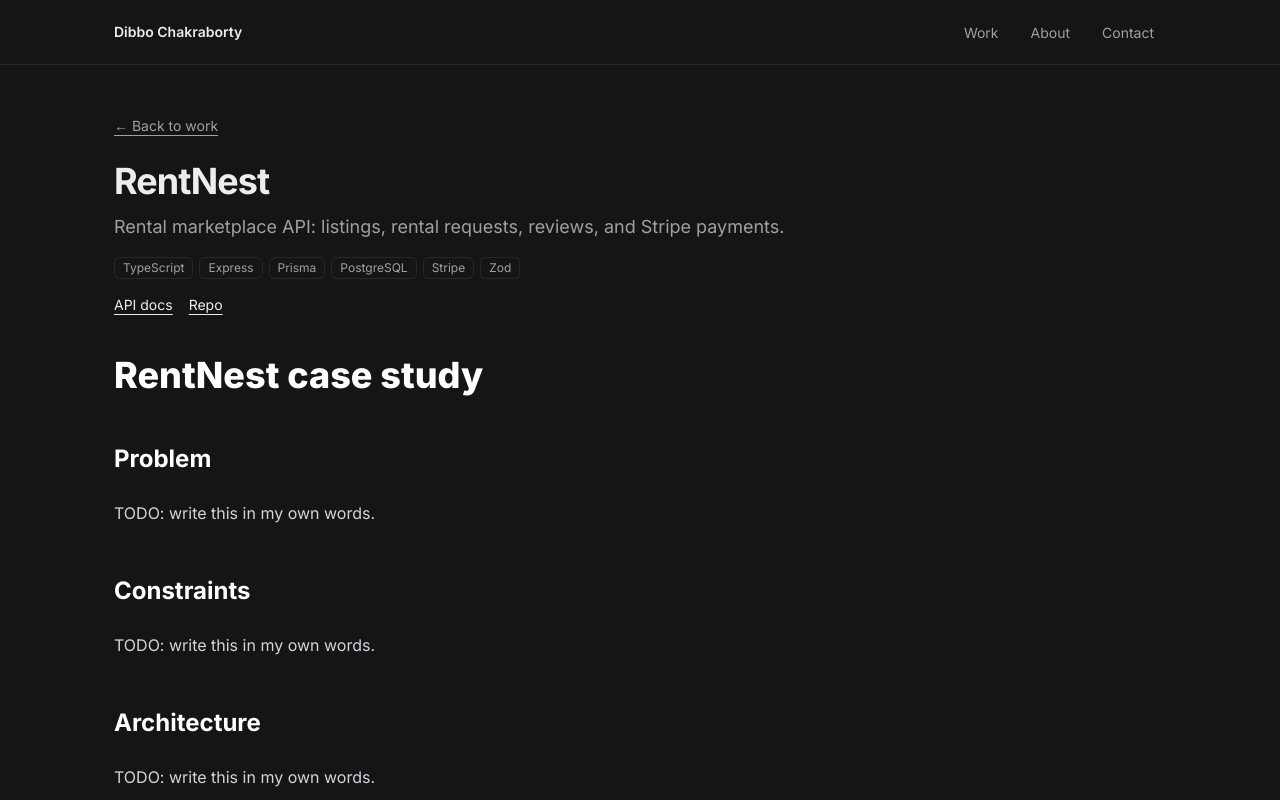
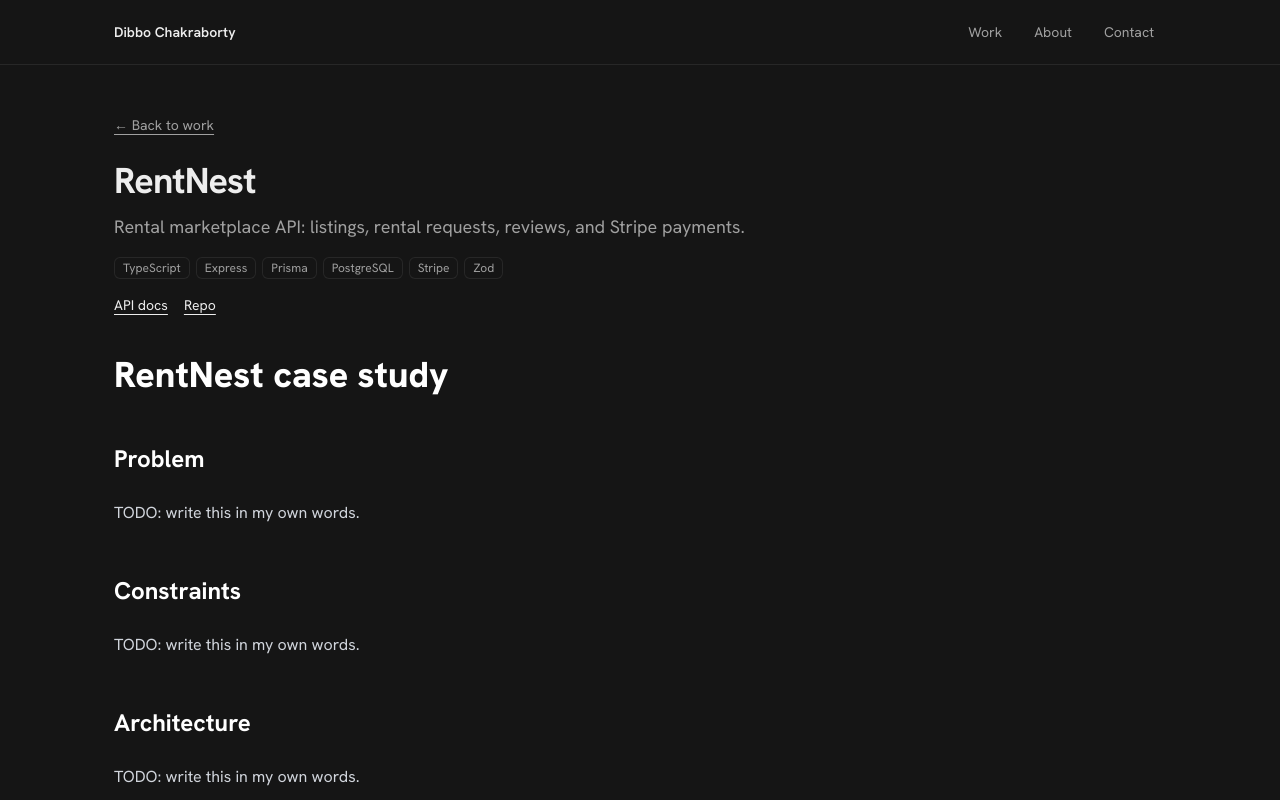
Before and after one commit to dibbockb/portfolio-mark-II, a Next.js app: page /projects/rentnest in a window 1280 px wide. Shown: the top 800 px of the page. Built offline with nearby package versions, Linux system fonts and the light colour scheme.

Commit message:
chore: change font to Hanken Grotesk

```diff
--- a/src/app/globals.css
+++ b/src/app/globals.css
@@ -51,8 +51,8 @@ body {
 
 /* Visible keyboard focus everywhere. */
 :focus-visible {
-  outline: 2px solid var(--primary);
-  outline-offset: 2px;
+  outline: 0px solid var(--primary);
+  outline-offset: 0px;
 }
 
 /* Offset anchored sections below the sticky navbar. */
--- a/src/app/layout.tsx
+++ b/src/app/layout.tsx
@@ -1,14 +1,14 @@
 import { Analytics } from "@vercel/analytics/next";
 import type { Metadata } from "next";
-import { Inter } from "next/font/google";
 import { Toaster } from "sonner";
 import { Footer } from "@/components/footer";
 import { MotionProvider } from "@/components/motion-provider";
 import { Navbar } from "@/components/navbar";
 import { profile } from "@/data/profile";
 import "./globals.css";
+import { Hanken_Grotesk } from "next/font/google";
 
-const inter = Inter({ subsets: ["latin"], display: "swap" });
+const hankenGrotesk = Hanken_Grotesk({ subsets: ["latin"], display: "swap" });
 
 export const metadata: Metadata = {
   metadataBase: new URL(profile.siteUrl),
@@ -38,7 +38,7 @@ export default function RootLayout({
 }) {
   return (
     <html lang="en">
-      <body className={`${inter.className} bg-background text-foreground`}>
+      <body className={`${hankenGrotesk.className} bg-background text-foreground`}>
         <a
           href="#main"
           className="sr-only focus:not-sr-only focus:absolute focus:left-4 focus:top-4 focus:z-[60] focus:rounded-md focus:bg-primary focus:px-3 focus:py-2 focus:text-sm focus:text-primary-foreground"
--- a/src/components/contact-form.tsx
+++ b/src/components/contact-form.tsx
@@ -120,7 +120,6 @@ export function ContactForm() {
         {isPending ? "Sending…" : "Send message"}
       </Button>
 
-      {/* Polite status for screen readers; toast covers sighted users. */}
       <p aria-live="polite" className="min-h-5 text-sm text-muted-foreground">
         {!state.ok && state.message ? state.message : ""}
       </p>
--- a/src/components/ui/field.tsx
+++ b/src/components/ui/field.tsx
@@ -22,7 +22,7 @@ export function Label({
 }
 
 const fieldStyles =
-  "w-full rounded-[12px] border border-border bg-card px-3 py-2 text-sm text-foreground placeholder:text-muted-foreground transition-colors hover:border-white/20 focus:border-white/30 focus:outline-none";
+  "w-full rounded-[12px] border border-border bg-card px-3 py-2 text-sm text-foreground placeholder:text-muted-foreground transition-colors hover:border-white/30 focus:border-white/30 focus:outline-none";
 
 export function Input({
   className,
```
